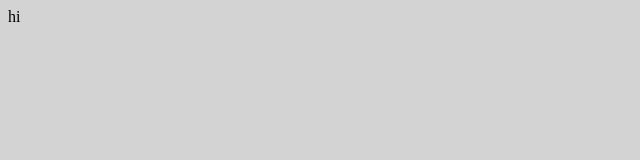
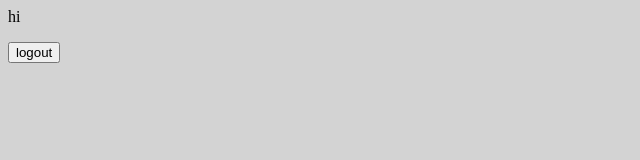
Before and after one commit to dountpanda505/log-in-test, a plain HTML site: page website.html in a window 1280 px wide. Shown: the full height of the page, 0-640 px from the left. Drawn offline with Linux system fonts and the light colour scheme; sample sign-in values are in the browser's storage.

Commit message:
Update website.html

```diff
--- a/website.html
+++ b/website.html
@@ -5,7 +5,8 @@
   </head>
   <body>
 
-      <p>hi</p>
+    <p>hi</p>
+    <button onclick="logout()">logout</button>
 
 
 
```
